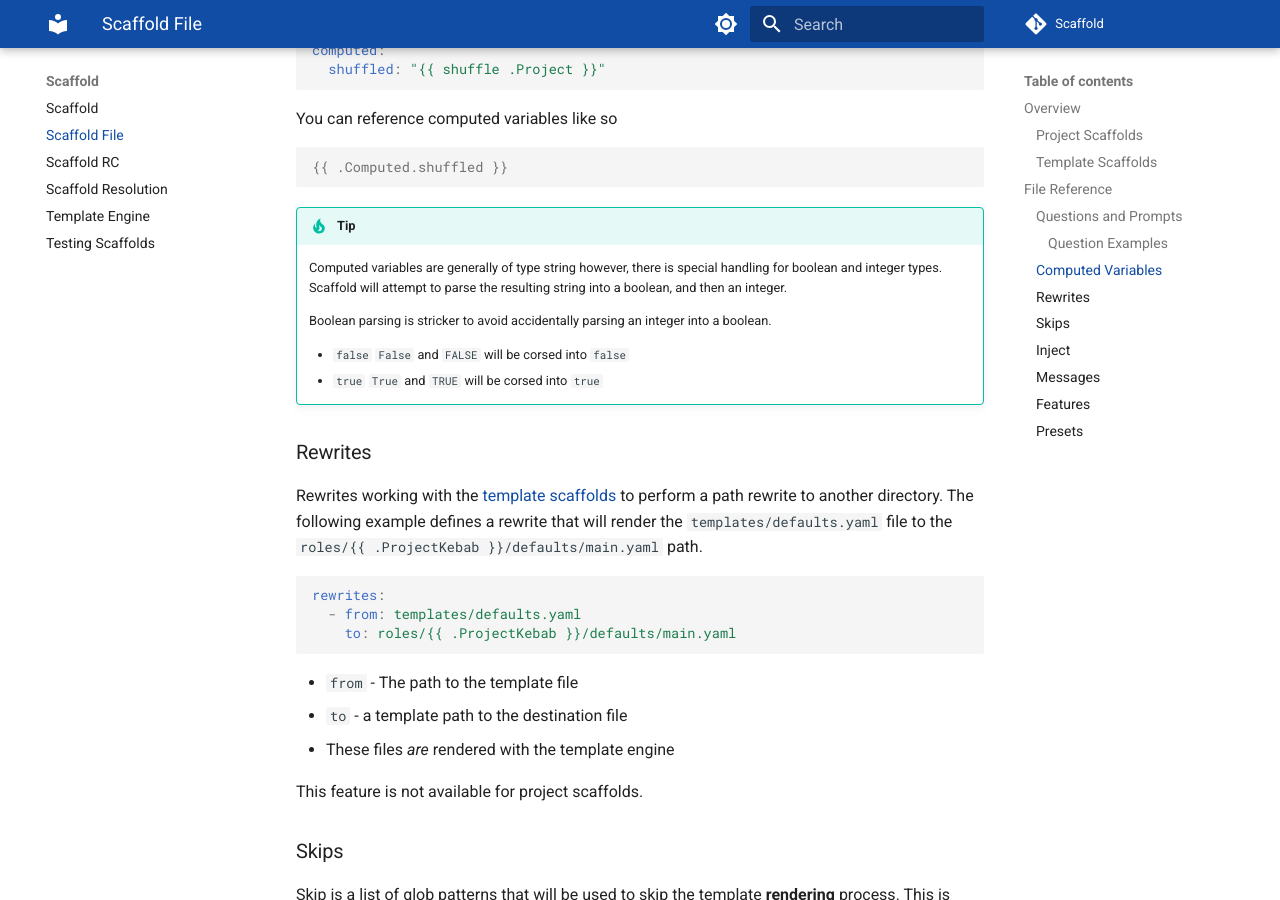
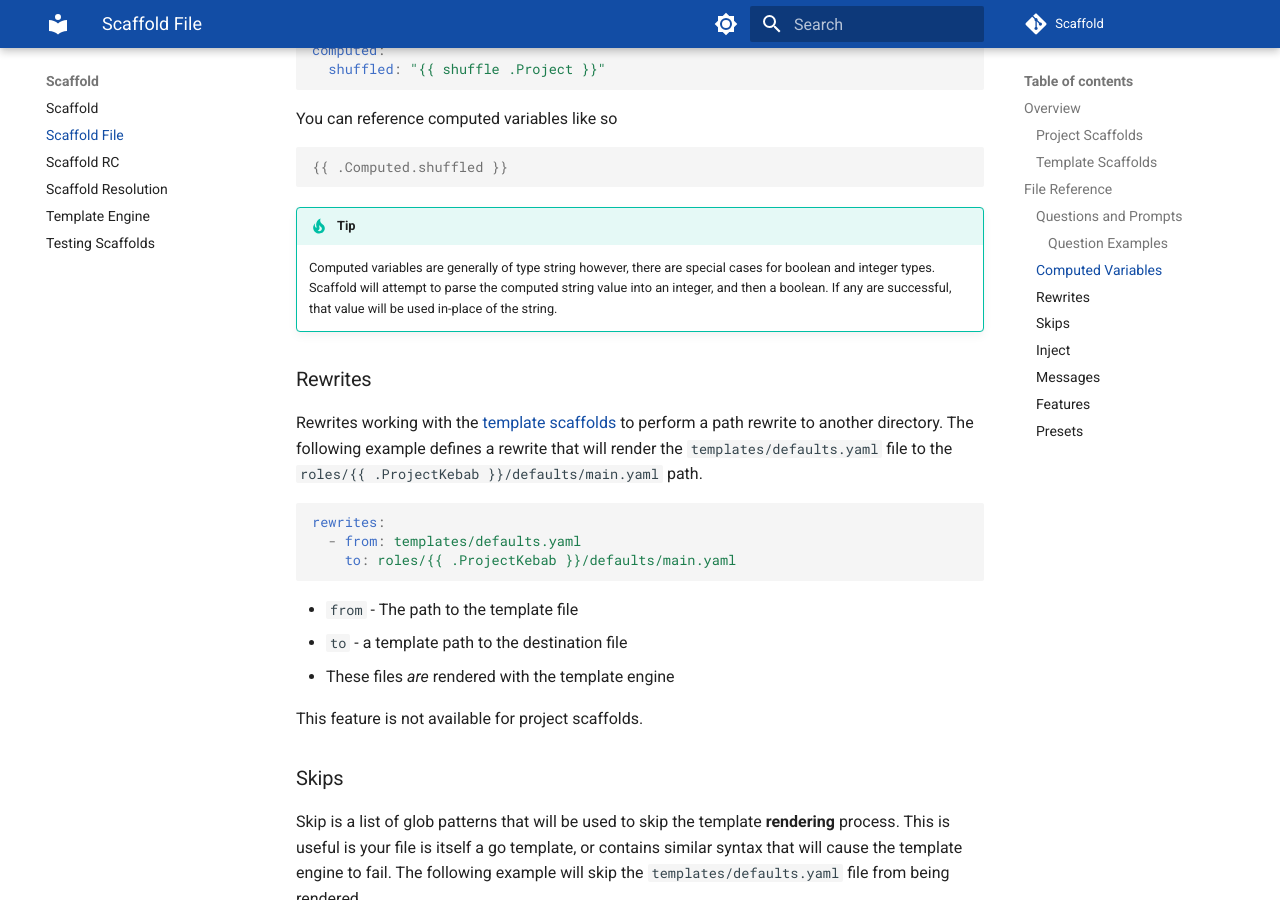
Before and after one commit to hay-kot/scaffold, an MkDocs documentation site: the page built from docs/docs/scaffold-file.md, in a window 1280 px wide and 900 px high, scrolled down 3221 px. Built offline with MkDocs 1.6.1 and Material for MkDocs 9.7.7, drawn with Linux system fonts in a browser that asks for light colours; comment, search, counter and statistics services are not loaded.

Commit message:
use build int bool parser

````diff
--- a/docs/docs/scaffold-file.md
+++ b/docs/docs/scaffold-file.md
@@ -136,12 +136,8 @@
 ```
 
 !!! tip
-    Computed variables are generally of type string however, there is special handling for boolean and integer types. Scaffold will attempt to parse the resulting string into a boolean, and then an integer.
+    Computed variables are generally of type string however, there are special cases for boolean and integer types. Scaffold will attempt to parse the computed string value into an integer, and then a boolean. If any are successful, that value will be used in-place of the string.
 
-    Boolean parsing is stricker to avoid accidentally parsing an integer into a boolean.
-
-    - `false` `False` and `FALSE` will be corsed into `false`
-    - `true` `True` and `TRUE` will be corsed into `true`
 
 
 ### Rewrites
````
Also changed, not shown: 1 other file.
